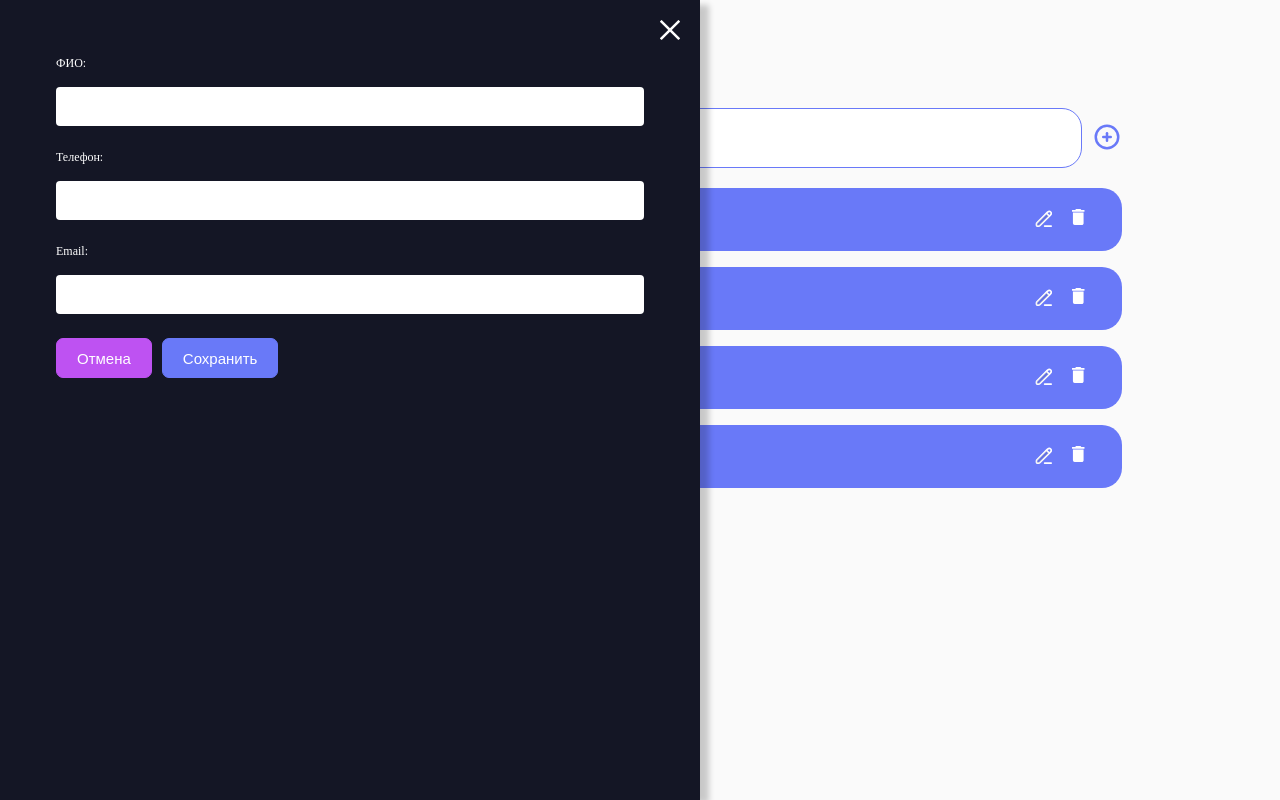
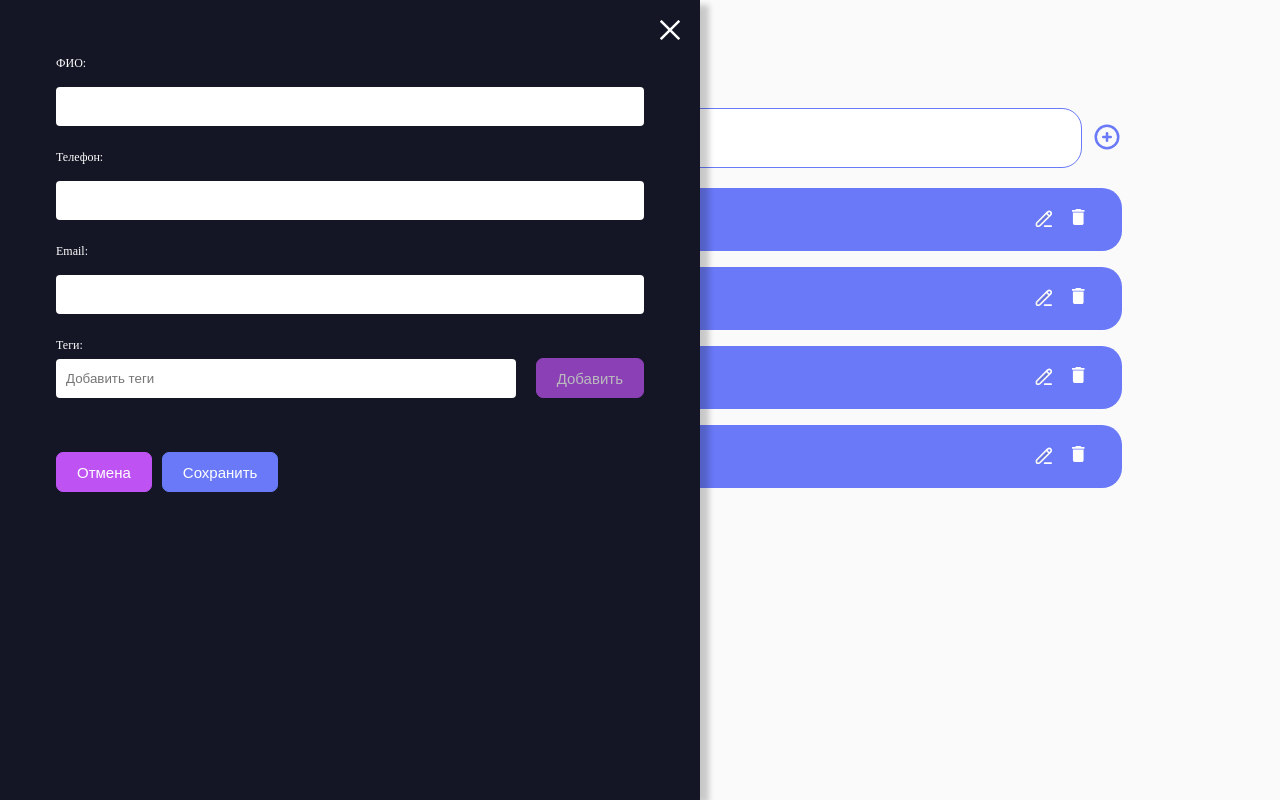
Before and after one commit to Julyme3/contact-app, a Vue app: page / in a window 1280 px wide. Both pictures are taken after a click on the button 1107 px from the left and 138 px from the top of the page. Built offline with nearby package versions, Linux system fonts and the light colour scheme.

Commit message:
add TagList component

```diff
--- a/src/components/ContactModal.vue
+++ b/src/components/ContactModal.vue
@@ -14,6 +14,9 @@
         <label for="email" class="form-label"> Email: </label>
         <input v-model="stateForm.email" id="email" class="form-input" type="email" />
       </div>
+      <div class="form-group">
+        <TagList v-model:tags="stateForm.tags" />
+      </div>
       <div class="form-btns">
         <Button @click="closeContact" label="Отмена" color="second" />
         <Button @click="saveContact" type="submit" label="Сохранить" />
@@ -26,6 +29,7 @@
 import { ref } from 'vue'
 import Button from '@/components/Base/Button/Button.vue'
 import SvgIcon from '@/components/Base/SvgIcon.vue'
+import TagList from '@/components/TagList.vue'
 import { useContactsStore } from '@/stores/contacts'
 import type { IContact } from '@/types/contact'
 import { v4 as uuid4 } from 'uuid'
@@ -36,7 +40,8 @@ const stateForm = ref<IContact>(
     id: uuid4(),
     name: '',
     email: '',
-    phone: ''
+    phone: '',
+    tags: []
   }
 )
 
@@ -45,7 +50,7 @@ const onSubmit = () => {
 }
 
 const resetForm = () => {
-  stateForm.value = { id: stateForm.value.id, name: '', email: '', phone: '' }
+  stateForm.value = { id: stateForm.value.id, name: '', email: '', phone: '', tags: [] }
 }
 const saveContact = () => {
   if (contactsStore.isEditingContact) {
--- /dev/null
+++ b/src/components/TagList.vue
@@ -0,0 +1,105 @@
+<template>
+  <div class="tags">
+    <div class="tags-input-wrap">
+      <div class="tags-field-group">
+        <label for="tags" class="tags-label">Теги:</label>
+        <input
+          class="tags-input"
+          id="tags"
+          type="text"
+          v-model.trim="tagValue"
+          placeholder="Добавить теги"
+        />
+      </div>
+      <Button
+        class="tags-btn"
+        color="second"
+        label="Добавить"
+        @click="addTag"
+        :disabled="!tagValue.length"
+      />
+    </div>
+    <div class="tags-list">
+      <div v-for="tag in tags" :key="tag" class="tags-item">
+        {{ tag }}
+      </div>
+    </div>
+  </div>
+</template>
+
+<script setup lang="ts">
+import { defineProps, ref } from 'vue'
+import Button from '@/components/Base/Button/Button.vue'
+
+interface Props {
+  tags?: string[]
+}
+
+const props = withDefaults(defineProps<Props>(), {
+  tags: () => []
+})
+
+const emit = defineEmits(['update:tags'])
+const tagValue = ref('')
+
+const addTag = () => {
+  if (props.tags.includes(tagValue.value)) {
+    alert('This tag already exist')
+    return
+  }
+
+  emit('update:tags', [...props.tags, tagValue.value])
+  tagValue.value = ''
+}
+</script>
+
+<style lang="less">
+.tags {
+  &-input {
+    width: 100%;
+    color: var(--blue);
+    border-radius: 4px;
+    padding: 12px 10px;
+    border: none;
+    flex: 2 1 0;
+  }
+
+  &-label {
+    display: block;
+    font-size: 12px;
+    margin-bottom: 6px;
+  }
+
+  &-input-wrap {
+    display: flex;
+    gap: 20px;
+    align-items: end;
+    margin-bottom: 10px;
+  }
+
+  &-field-group {
+    flex: 1;
+  }
+
+  &-list {
+    display: flex;
+    flex-wrap: wrap;
+    gap: 10px;
+    padding: 10px 0;
+  }
+
+  &-item {
+    display: flex;
+    font-size: 14px;
+    padding: 5px 10px;
+    border-radius: 8px;
+    user-select: none;
+    background-color: var(--grey);
+    color: var(--brend);
+  }
+
+  &-btn {
+    margin: 0;
+  }
+}
+</style>
--- a/src/services/data.json
+++ b/src/services/data.json
@@ -3,7 +3,8 @@
     "id": "1",
     "name": "Julia",
     "phone": "9 888 88 11 11",
-    "email": "test1@mail.ru"
+    "email": "test1@mail.ru",
+    "tags": ["Family", "Work"]
   },
   {
     "id": "2",
@@ -15,7 +16,8 @@
     "id": "3",
     "name": "Vasya",
     "phone": "9 888 88 11 77",
-    "email": "test3@mail.ru"
+    "email": "test3@mail.ru",
+    "tags": ["Family", "Work"]
   },
   {
     "id": "4",
--- a/src/types/contact.ts
+++ b/src/types/contact.ts
@@ -3,4 +3,5 @@ export interface IContact {
   name: string
   phone: string
   email: string
+  tags?: string[]
 }
--- a/src/views/HomeView.vue
+++ b/src/views/HomeView.vue
@@ -19,7 +19,9 @@ import SearchAndAdd from '@/components/SearchAndAdd.vue'
 import { useContactsStore } from '@/stores/contacts'
 
 const contactsStore = useContactsStore()
-contactsStore.fetchContact()
+if (!contactsStore.contactsData.length) {
+  contactsStore.fetchContact()
+}
 
 const query = ref('')
 const trimmedQuery = computed(() => {
```
